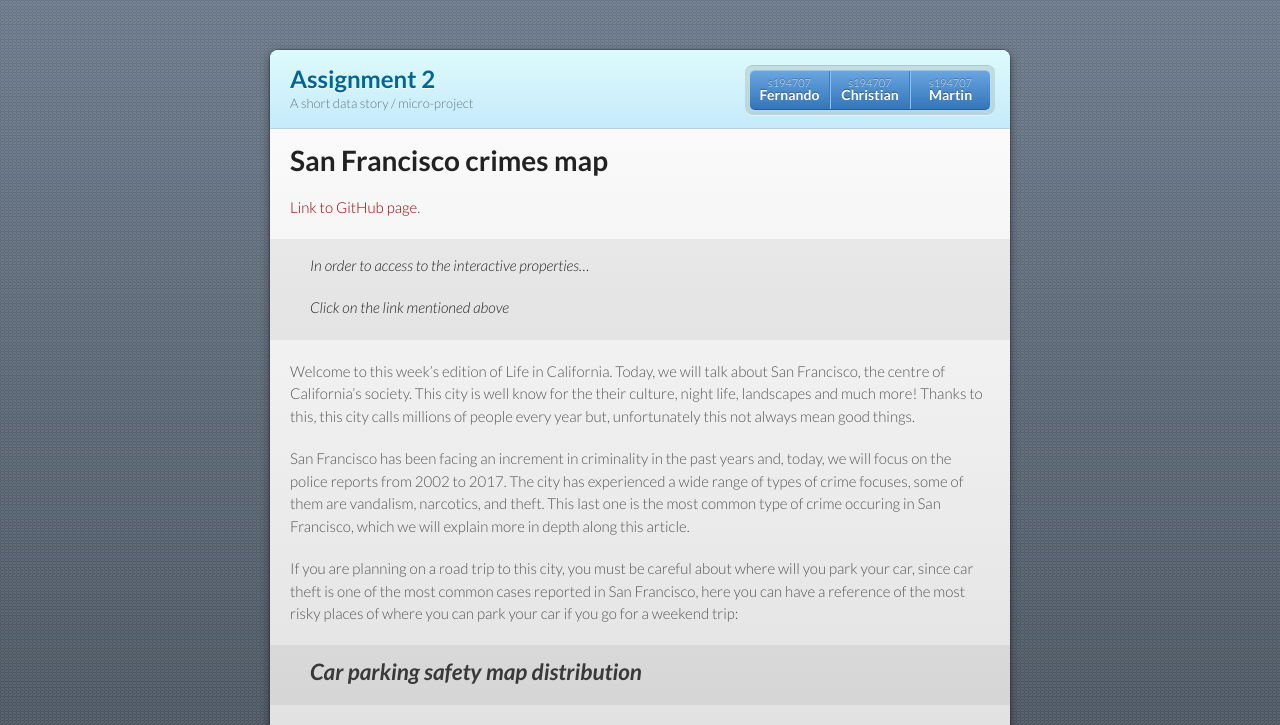
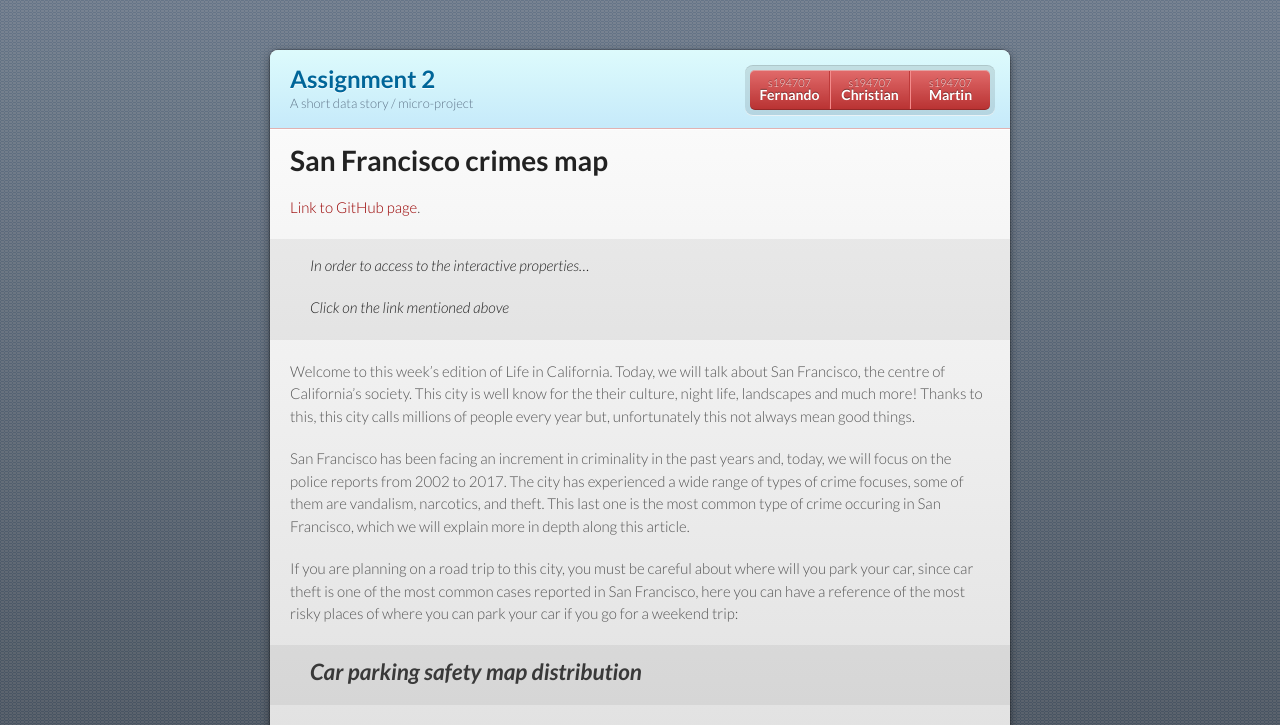
Before and after one commit to kocation/kocation.github.io, a Jekyll site: the page built from index.md, in a window 1280 px wide. Shown: the top 725 px of the page. Built offline with Jekyll 4.4.1, drawn with Linux system fonts in a browser that asks for light colours; our own code applies the rules of GitHub Pages for plain Markdown files; grey boxes are pictures that could not be loaded.

Commit message:
Update jekyll-theme-modernist.scss

```diff
--- a/_sass/jekyll-theme-modernist.scss
+++ b/_sass/jekyll-theme-modernist.scss
@@ -46,11 +46,11 @@ strong {
 
 header {
   border-radius: 8px 8px 0 0;
-  background:#C6EAFA;
+  background:#fac6c6;
   background: linear-gradient(#DDFBFC, #C6EAFA);
   position:relative;
   padding:15px 20px;
-  border-bottom:1px solid #B2D2E1;
+  border-bottom:1px solid #e1b2b2;
 
   h1 {
     margin:0;
@@ -78,7 +78,7 @@ header {
       -webkit-font-smoothing:antialiased;
 
       a {
-        color:#06c;
+        color:rgb(204, 0, 0);
       }
 
       small {
@@ -97,8 +97,8 @@ header {
     top:20px;
     height:38px;
     padding:1px 0;
-    background:#5198DF;
-    background: linear-gradient(#77B9FB, #3782CD);
+    background:#df5151;
+    background: linear-gradient(#fb7777, #cd3737);
     border-radius:5px;
     box-shadow: inset rgba(#fff, 0.45) 0 1px 0, inset rgba(#000, 0.2) 0 -1px 0;
     width:auto;
@@ -119,7 +119,7 @@ header {
     li {
       width:79px;
       float:left;
-      border-right:1px solid #3A7CBE;
+      border-right:1px solid #be3a3a;
       height:38px;
 
       &.single {
@@ -129,7 +129,7 @@ header {
 
     li + li {
       width:78px;
-      border-left:1px solid #8BBEF3;
+      border-left:1px solid #f38b8b;
     }
 
     li + li + li {
```
